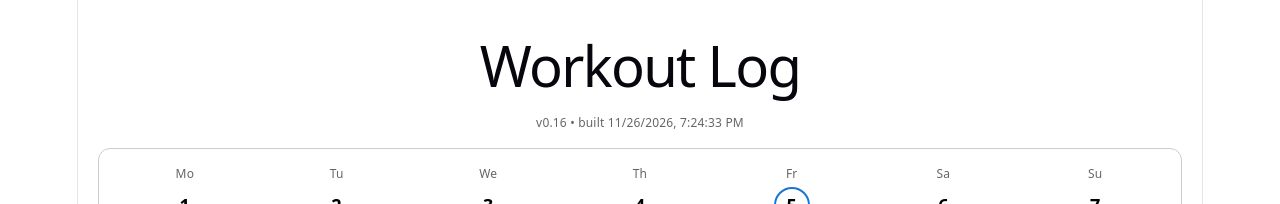
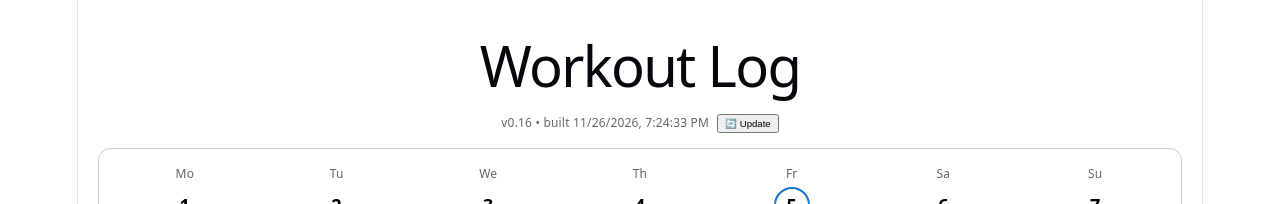
Before and after one commit to ihgold487/workout-app, a React (Vite) app: page / in a window 1280 px wide. Shown: the top 204 px of the page. Built offline with nearby package versions, Linux system fonts and the light colour scheme.

Commit message:
Added update button to reload app

```diff
--- a/src/App.jsx
+++ b/src/App.jsx
@@ -310,6 +310,18 @@ export default function App() {
         v{APP_VERSION}
         {" • built "}
         {BUILD_TIME}
+        <button
+          onClick={() => {
+            window.location.reload();
+          }}
+          style={{
+            marginLeft: "8px",
+            padding: "2px 6px",
+            fontSize: "0.8em",
+          }}
+        >
+          🔄 Update
+        </button>
       </div>
 
       <WorkoutCalendar history={history} />
```
